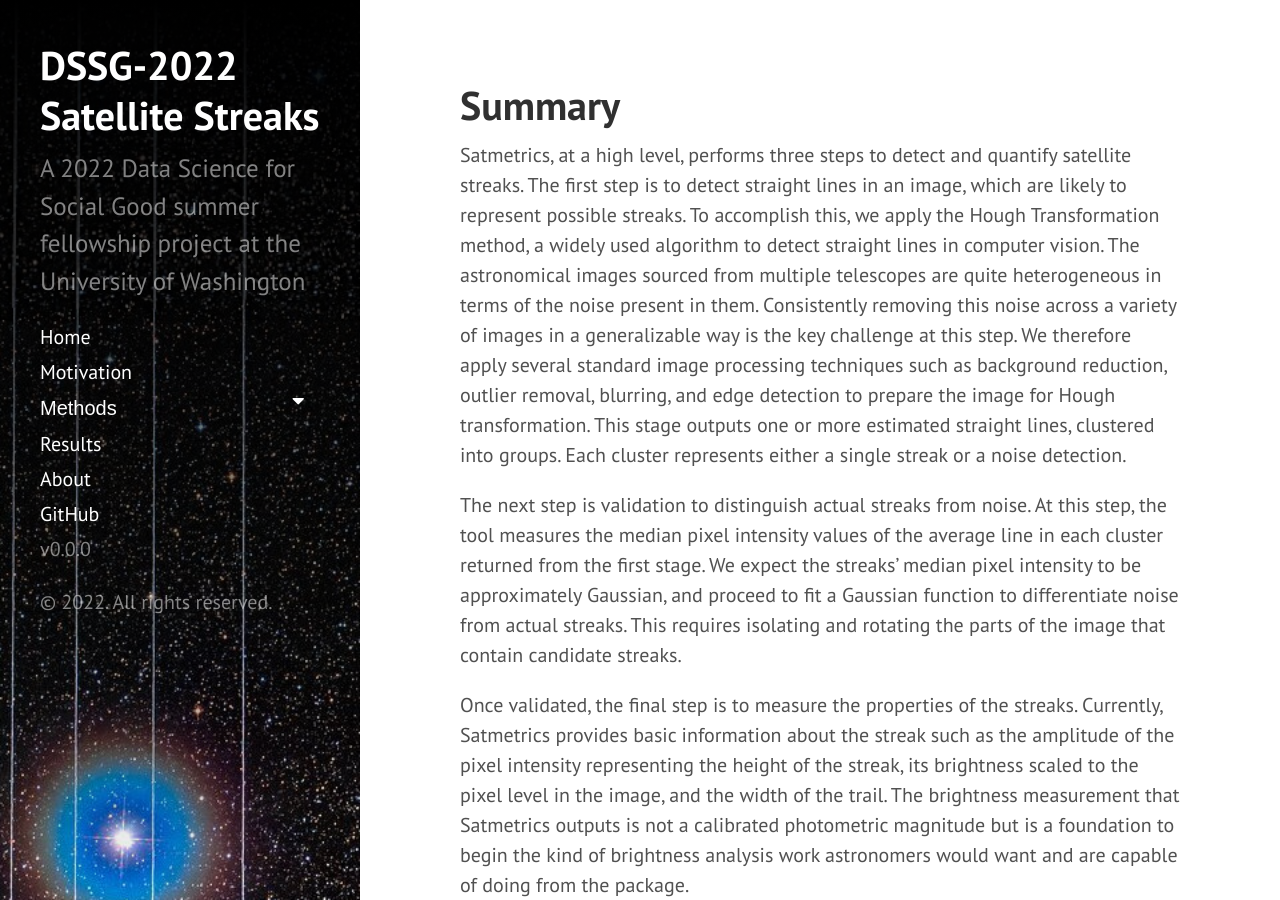
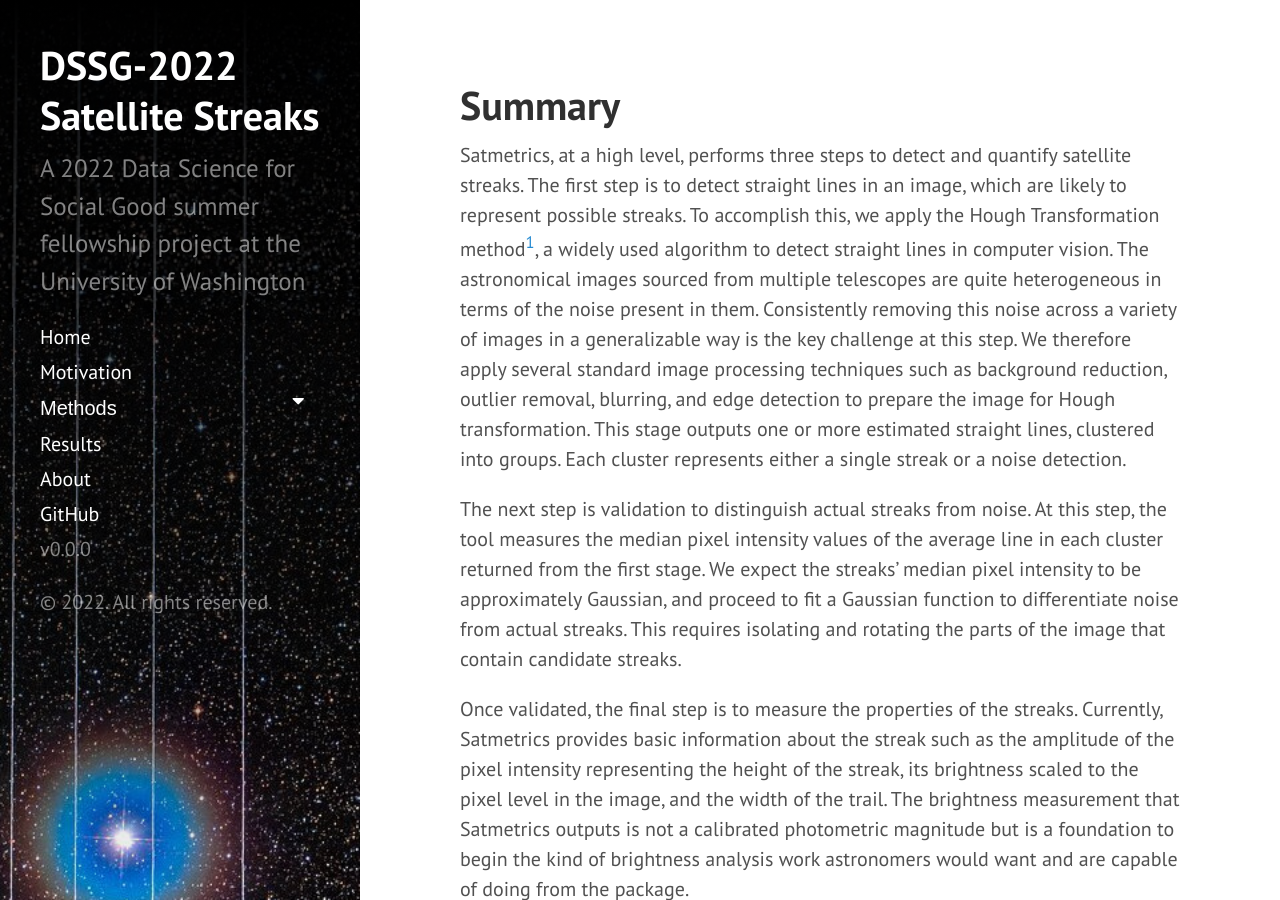
Before and after one commit to uwescience/DSSG2022-Satellite-Streaks, a Jekyll site: the page built from methods.md, in a window 1280 px wide and 900 px high. Built offline with Jekyll 4.4.1, drawn with Linux system fonts in a browser that asks for light colours; some of the changed text lies outside the part shown.

Commit message:
updated methods

```diff
--- a/_includes/sidebar.html
+++ b/_includes/sidebar.html
@@ -20,6 +20,7 @@
           <i class="fa fa-caret-down"></i>
       </button>
       <div class="dropdown-container">
+          <a href="{{ '/methods' | prepend: site.baseurl }}">Summary</a><br/>
           <a href="{{ '/detection' | prepend: site.baseurl }}">Detection</a><br/>
           <a href="{{ '/validation' | prepend: site.baseurl }}">Validation</a><br/>
           <a href="{{ '/measurement' | prepend: site.baseurl }}">Measurement</a>
--- a/methods.md
+++ b/methods.md
@@ -3,7 +3,7 @@ layout: page
 title: Summary
 ---
 
-Satmetrics, at a high level, performs three steps to detect and quantify satellite streaks. The first step is to detect straight lines in an image, which are likely to represent possible streaks. To accomplish this, we apply the Hough Transformation method, a widely used algorithm to detect straight lines in computer vision. The astronomical images sourced from multiple telescopes are quite heterogeneous in terms of the noise present in them. Consistently removing this noise across a variety of images in a generalizable way is the key challenge at this step. We therefore apply several standard image processing techniques such as background reduction, outlier removal, blurring, and edge detection to prepare the image for Hough transformation. This stage outputs one or more estimated straight lines, clustered into groups. Each cluster represents either a single streak or a noise detection.
+Satmetrics, at a high level, performs three steps to detect and quantify satellite streaks. The first step is to detect straight lines in an image, which are likely to represent possible streaks. To accomplish this, we apply the Hough Transformation method[^1], a widely used algorithm to detect straight lines in computer vision. The astronomical images sourced from multiple telescopes are quite heterogeneous in terms of the noise present in them. Consistently removing this noise across a variety of images in a generalizable way is the key challenge at this step. We therefore apply several standard image processing techniques such as background reduction, outlier removal, blurring, and edge detection to prepare the image for Hough transformation. This stage outputs one or more estimated straight lines, clustered into groups. Each cluster represents either a single streak or a noise detection.
 
 The next step is validation to distinguish actual streaks from noise. At this step, the tool measures the median pixel intensity values of the average line in each cluster returned from the first stage. We expect the streaks’ median pixel intensity to be approximately Gaussian, and proceed to fit a Gaussian function to differentiate noise from actual streaks. This requires isolating and rotating the parts of the image that contain candidate streaks.
 
@@ -11,4 +11,7 @@ Once validated, the final step is to measure the properties of the streaks. Curr
 
 All of these processes are described in detail in the following sections.
 
+
 ![Past, current and predicted numbers of LEO satellites in Earth's orbit.](/assets/img/methods/summary_diagram.jpg)
+
+[^1]: https://scikit-image.org/docs/dev/auto_examples/edges/plot_line_hough_transform.html
```
